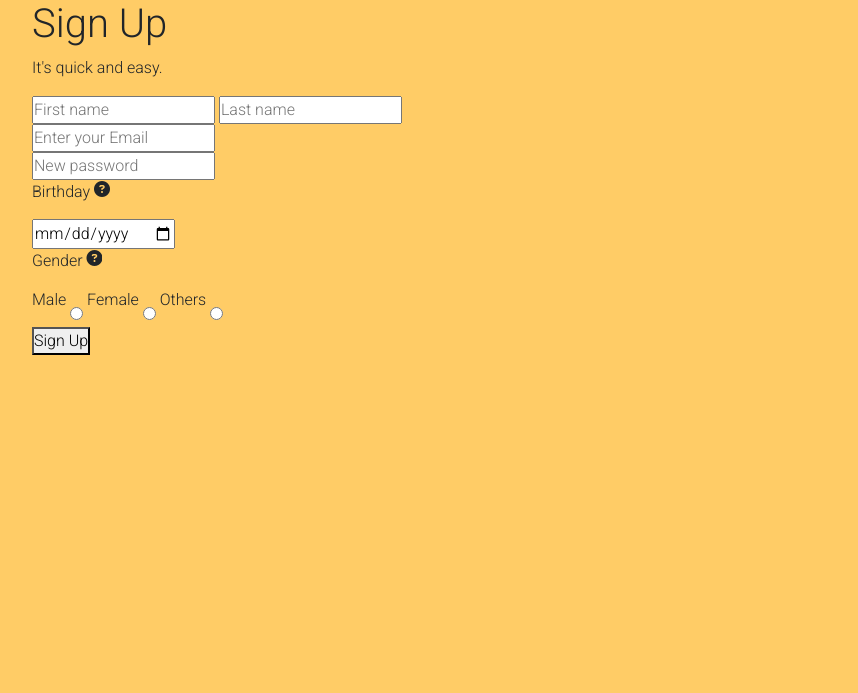
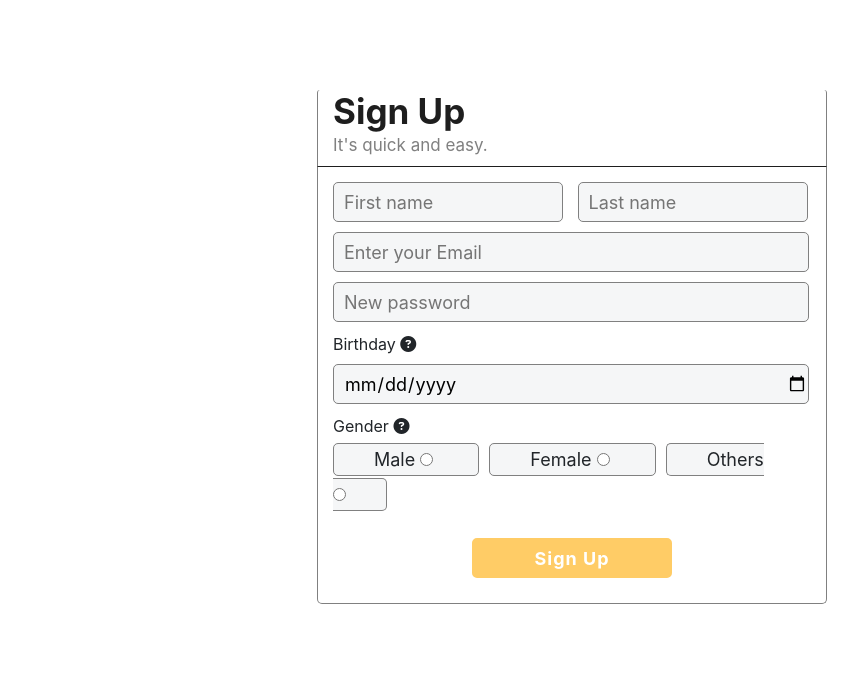
Before and after one commit to RaiNigam/todo1, a PHP site: page /signup.php in a window 1280 px wide. Shown: the top 693 px of the page, without its empty margins (68-926 px from the left). Run offline with PHP 8.4, Linux system fonts and the light colour scheme; some libraries are stand-ins or nearby versions.

Commit message:
login.php updated

```diff
--- /dev/null
+++ b/css/loginout.css
@@ -0,0 +1,292 @@
+.content{
+    padding: 185px 150px;
+    border: 1px solid black;
+}
+
+.todo-img{
+    position: absolute;
+    top: 105px;
+    left: 30px;
+}
+
+.heading{
+    font-size: 55px;
+    font-weight: bold;
+    color: #ffcc66;
+    padding-left: 100px;
+}
+
+.para{
+    font-size: 28px;
+    font-weight: 400;
+    padding-left: 13px;
+}
+
+.todo{
+    padding-top: 100px;
+}
+
+.login{
+    height: 60px;
+    width: 200px;
+    border: solid #1e1e1e;
+    border-radius: 10px;
+    color: #fff;
+    font-size: 18px;
+    font-weight: 600;
+    background-color: #1e1e1e;
+}
+
+.box{
+    height: 20px;
+    width: 20px;
+    border: 2px solid #1e1e1e;
+    background-color: #1e1e1e;
+    position: absolute;
+    transform: rotate(45deg);
+    top: 55px;
+    left: 135px;
+}
+
+.signup{
+    height: 60px;
+    width: 200px;
+    border: solid #ffcc66;
+    border-radius: 10px;
+    color: #fff;
+    font-size: 18px;
+    font-weight: 600;
+    background-color: #ffcc66;
+}
+
+.signup:hover{
+    background-color: #1e1e1e;
+    border: #1e1e1e;
+}
+
+.username{
+    margin-top: 35px;
+    margin-left: 10px;
+}
+
+.email{
+    font-size: 17px;
+}
+
+.input-email{
+    height: 45px;
+    width: 400px;
+}
+
+.password{
+    margin-top: 20px;
+    margin-left: 10px;
+}
+
+.pass{
+    font-size: 17px;
+}
+
+.input-pass{
+    height: 45px;
+    width: 400px;
+}
+
+.check-box{
+    margin-top: 20px;
+    margin-left: 10px;
+}
+
+.square-box{
+    height: 20px;
+    width: 20px;
+    margin-right: 25px;
+}
+
+.keep-sign{
+    font-size: 17px;
+}
+
+.login-btn{
+    margin-top: 20px;
+    margin-left: 10px;
+}
+
+.log-in{
+    height: 50px;
+    width: 250px;
+    letter-spacing: 2px;
+    background-color: #fff;
+    border: 1.5px solid #1e1e1e;
+    border-radius: 5px;
+    margin-left: 80px;
+    margin-top: 15px;
+    background-color: #1e1e1e;
+    color: white;
+    font-size: 18px;
+}
+
+.forgot{
+    margin-top: 20px;
+    margin-left: 125px;
+    font-size: 17px;
+}
+
+/* User sign up */
+
+.user-signup{
+    padding: 90px 300px;
+}
+
+.sign-up{
+    font-size: 35px;
+    font-weight: bold;
+    color: #1e1e1e;
+}
+
+.discript{
+    font-size: 17px;
+    line-height: 10px;
+    font-weight: 400;
+    color: grey;
+}
+
+.head{
+    border-bottom: 1px solid #1e1e1e;
+    border-left: 1px solid grey;
+    border-right: 1px solid grey;
+    border-top-left-radius: 3px;
+    border-top-right-radius: 3px;
+}
+
+.row-main{
+    padding-top: 15px;
+}
+
+.firstName{
+    padding-left: 10px;
+    font-size: 18px;
+    height: 40px;
+    width: 230px;
+    margin-right: 10px;
+    border: 1px solid grey;
+    border-radius: 5px;
+    background-color: #f5f6f7;
+}
+
+.lastName{
+    padding-left: 10px;
+    font-size: 18px;
+    height: 40px;
+    width: 230px;
+    border: 1px solid grey;
+    border-radius: 5px;
+    background-color: #f5f6f7;
+}
+
+.row-main{
+    border-left: 1px solid grey;
+    border-right: 1px solid grey;
+}
+
+.Email{
+    padding-left: 10px;
+    font-size: 18px;
+    height: 40px;
+    width: 476px;
+    margin-top: 10px;
+    border: 1px solid grey;
+    border-radius: 5px;
+    background-color: #f5f6f7;
+}
+
+.Password{
+    padding-left: 10px;
+    font-size: 18px;
+    height: 40px;
+    width: 476px;
+    margin-top: 10px;
+    border: 1px solid grey;
+    border-radius: 5px;
+    background-color: #f5f6f7;
+}
+
+.b-day{
+    margin-top: 10px;
+}
+
+.birthday{
+    padding-left: 10px;
+    font-size: 18px;
+    height: 40px;
+    width: 476px;
+    border: 1px solid grey;
+    border-radius: 5px;
+    background-color: #f5f6f7;
+}
+
+.Gender{
+    margin-top: 10px;
+}
+
+.male{
+    font-size: 18px;
+    border: 1px solid grey;
+    border-radius: 5px;
+    background-color: #f5f6f7;
+    padding: 5px 40px;
+    margin-right: 10px;
+}
+
+.female{
+    font-size: 18px;
+    border: 1px solid grey;
+    border-radius: 5px;
+    background-color: #f5f6f7;
+    padding: 5px 40px;
+    margin-right: 10px;
+}
+
+.others{
+    font-size: 18px;
+    border: 1px solid grey;
+    border-radius: 5px;
+    background-color: #f5f6f7;
+    padding: 5px 40px;
+}
+
+.signing-up{
+    height: 40px;
+    width: 200px;
+    border-radius: 5px;
+    background-color: #FFCC66;
+    border: 5px solid #ffcc66;
+    color: white;
+    font-size: 18px;
+    font-weight: bold;
+    letter-spacing: 1px;
+}
+
+.signup-btn{
+    border-bottom: 1px solid grey;
+    border-left: 1px solid grey;
+    border-right: 1px solid grey;
+    border-bottom-right-radius: 5px;
+    border-bottom-left-radius: 5px;
+    text-align: center;
+    padding: 30px 0 25px 0;
+}
+
+.signing-up:hover{
+    background-color: #1e1e1e;
+    border: 5px solid #1e1e1e;
+}
+
+#link{
+    text-decoration: none;
+    color: white;
+}
+
+.M{
+    text-align: left;
+}
--- a/signup.php
+++ b/signup.php
@@ -7,7 +7,7 @@
     <link href="https://fonts.googleapis.com/css2?family=Roboto:wght@300&display=swap" rel="stylesheet">
     <script src="https://kit.fontawesome.com/9f0469db40.js" crossorigin="anonymous"></script>
     <link rel="stylesheet" href="css/bootstrap.min.css">
-    <link rel="stylesheet" href="css/style.css">
+    <link rel="stylesheet" href="css/loginout.css">
     <title>Todo - log in or sign up</title>
 </head>
 <body>
```
Also changed, not shown: login.php (+61 -21 lines).
